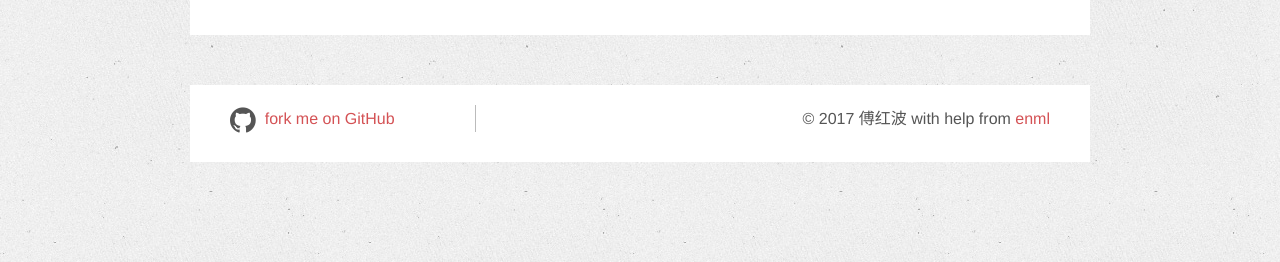
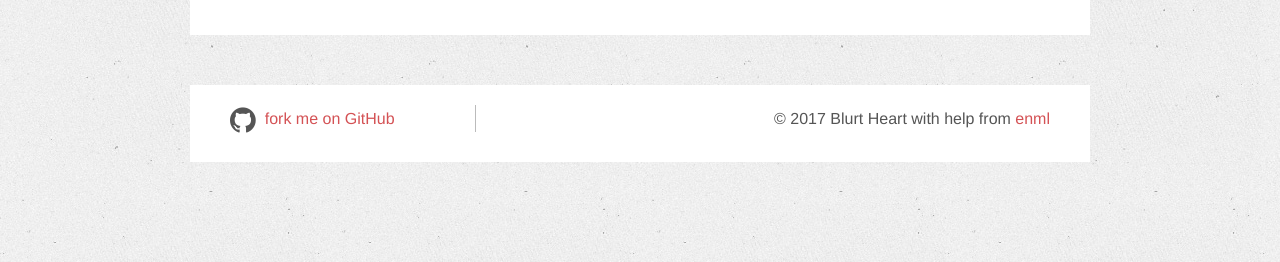
Before and after one commit to blurty/blog, a Jekyll site: the page built from index.md, in a window 1280 px wide and 900 px high, scrolled down 839 px. Shown: the part 638-900 px from the top of the window. Built offline with Jekyll 4.4.1, drawn with Linux system fonts in a browser that asks for light colours; nearby versions of some CDN libraries.

Commit message:
change something

```diff
--- a/_config.yml
+++ b/_config.yml
@@ -12,7 +12,7 @@ safe: false
 title : 江南·听雨轩
 tagline: Site Tagline
 author :
-  name : 傅红波
+  name : Blurt Heart
   email : stevecloud@126.com
   github : blurtheart
   twitter : None
```
